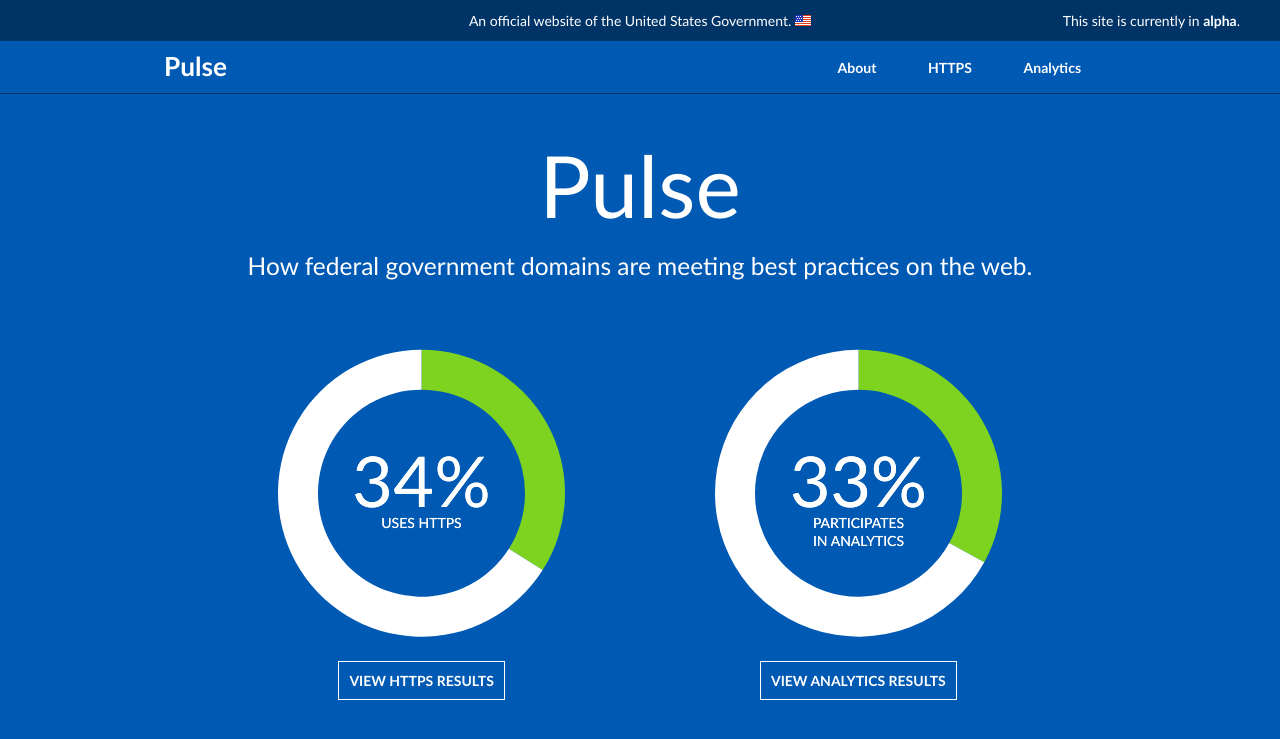
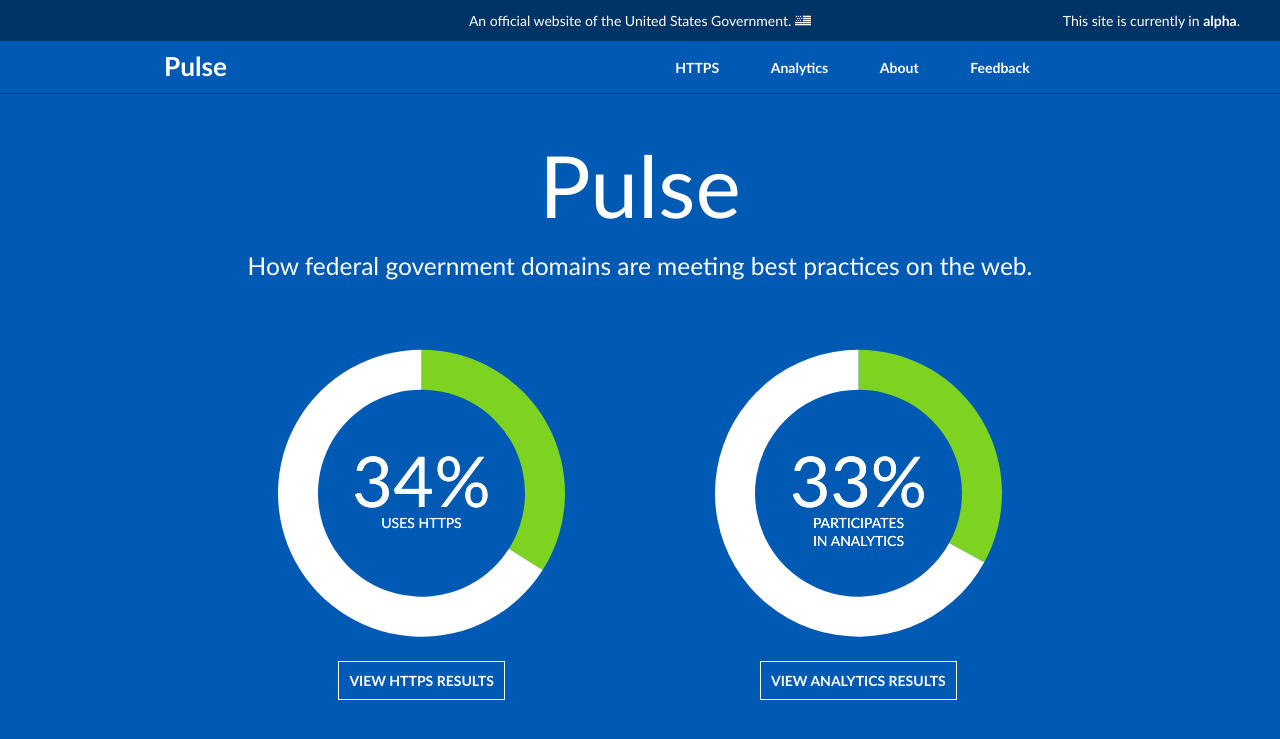
Before and after one commit to 18F/pulse, a Jekyll site: the page built from pages/index.html, in a window 1280 px wide. Shown: the top 739 px of the page. Built offline with Jekyll 4.4.1, drawn with Linux system fonts in a browser that asks for light colours; Markdown is read by kramdown in place of the engine named in the settings.

Commit message:
add feedback link to nav, move About to end

```diff
--- a/_includes/header.html
+++ b/_includes/header.html
@@ -15,14 +15,17 @@
             </h1>
             <ul id="right-nav">
                 <li>
-                    <a href="/about/">About</a>
-                </li>
-                <li>
                     <a href="/https/domains/">HTTPS</a>
                 </li>
                 <li>
                     <a href="/analytics/domains/">Analytics</a>
                 </li>
+                <li>
+                    <a href="/about/">About</a>
+                </li>
+                <li>
+                    <a href="https://github.com/18f/pulse/issues/new">Feedback</a>
+                </li>
             </ul>
         </div>
     </nav>
--- a/assets/css/main.css
+++ b/assets/css/main.css
@@ -257,7 +257,7 @@ a {
       float: left;
       display: block;
       margin-right: 2.35765%;
-      width: 65.88078%;
+      width: 48.82117%;
       font-size: 1.875em;
       font-weight: 300; }
       .site-header > nav #main-nav h1#branding:last-child {
@@ -266,7 +266,7 @@ a {
       float: left;
       display: block;
       margin-right: 2.35765%;
-      width: 31.76157%;
+      width: 48.82117%;
       margin-top: 6px; }
       .site-header > nav #main-nav ul:last-child {
         margin-right: 0; }
```
Also changed, not shown: assets/scss/main.scss (+7 -2 lines), 1 other file.
